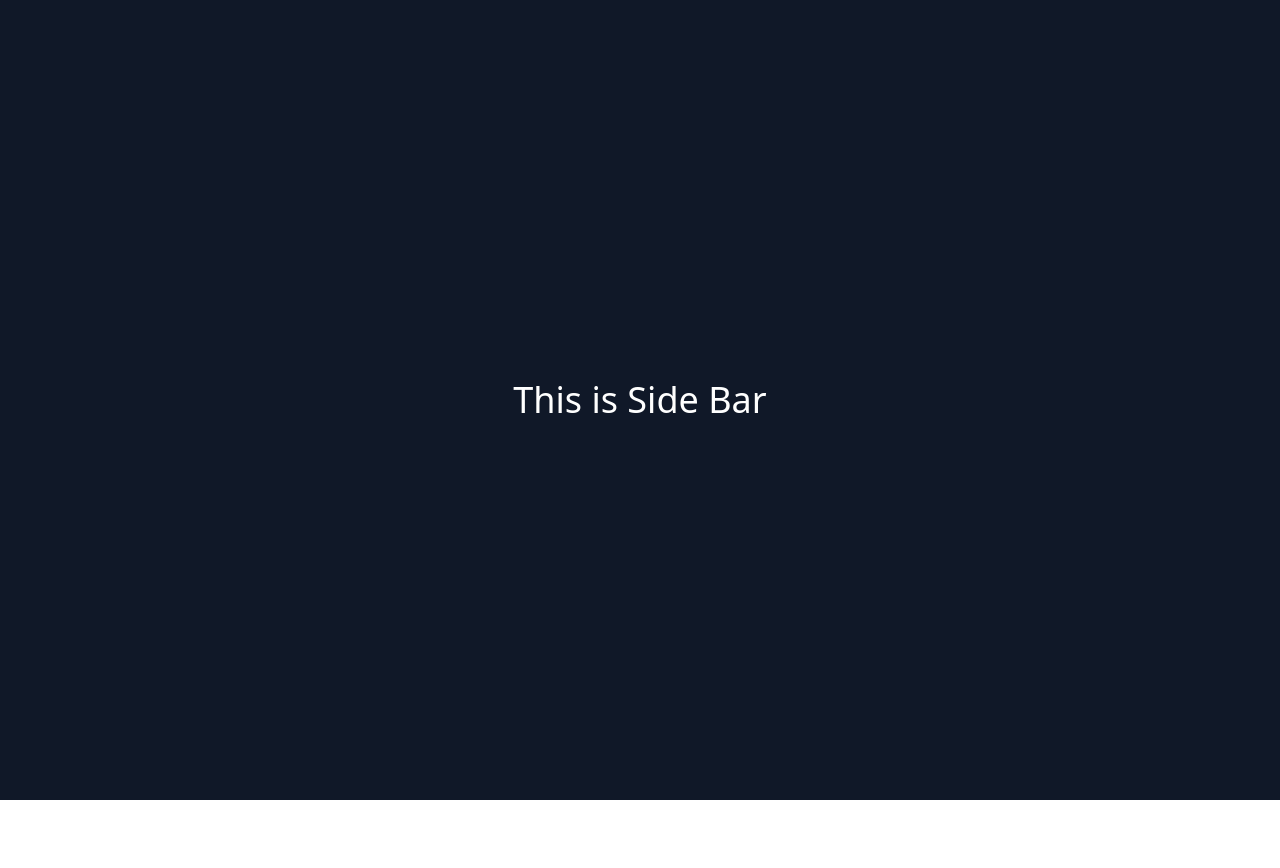
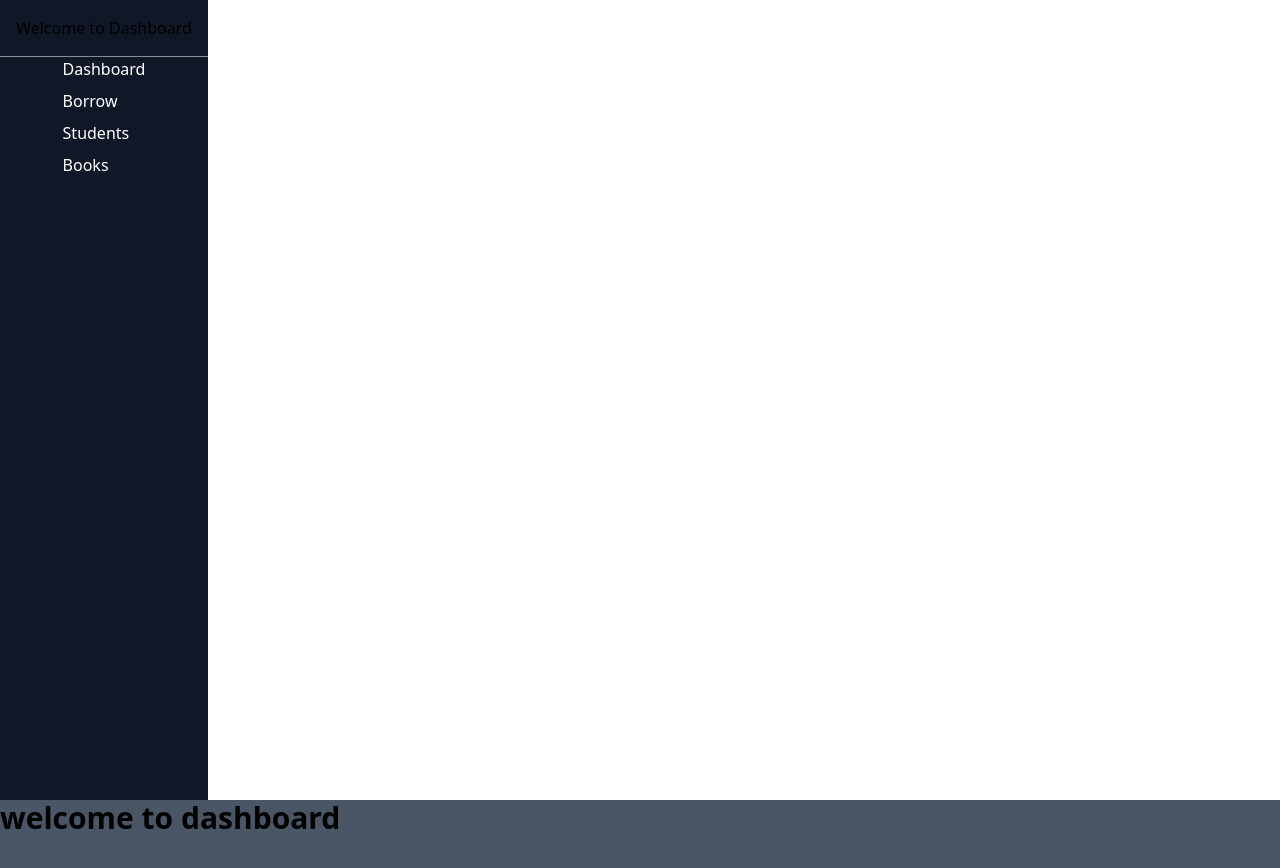
Before and after one commit to neathcmd/Library-Management-System, a Vue app: page / in a window 1280 px wide. Shown: the top 868 px of the page. Before the commit the page ends 800 px from the top, so only its background shows below. Built offline with nearby package versions, Linux system fonts and the light colour scheme.

Commit message:
create side bar

```diff
--- a/index.html
+++ b/index.html
@@ -1,4 +1,4 @@
-<!doctype html>
+<!DOCTYPE html>
 <html lang="en">
   <head>
     <meta charset="UTF-8" />
@@ -8,6 +8,6 @@
   </head>
   <body>
     <div id="app"></div>
-    <script type="module" src="/src/main.ts"></script>
+    <script type="module" src="/src/main.js"></script>
   </body>
 </html>
--- a/package.json
+++ b/package.json
@@ -11,7 +11,8 @@
   "dependencies": {
     "@tailwindcss/vite": "^4.1.8",
     "tailwindcss": "^4.1.8",
-    "vue": "^3.5.13"
+    "vue": "^3.5.13",
+    "vue-router": "^4.5.1"
   },
   "devDependencies": {
     "@vitejs/plugin-vue": "^5.2.3",
--- a/src/App.vue
+++ b/src/App.vue
@@ -1,7 +1,15 @@
-<script setup lang="ts">
+<script setup>
 import SideBar from "./components/SideBar.vue";
 </script>
 
 <template>
-  <SideBar />
+  <div>
+    <div><SideBar /></div>
+    <nav>
+      <router-link to="/"></router-link>
+      <router-link to="/about"></router-link>
+    </nav>
+
+    <router-view />
+  </div>
 </template>
--- a/src/components/SideBar.vue
+++ b/src/components/SideBar.vue
@@ -1,7 +1,27 @@
+<script setup lang="ts">
+import { ref } from "vue";
+
+const navBarItems = ref([
+  { label: "Dashboard", href: "/" },
+  { label: "Borrow", href: "/borrow" },
+  { label: "Students", href: "/students" },
+  { label: "Books", href: "/books" },
+]);
+</script>
+
 <template>
-  <div class="flex flex-col items-center justify-center h-screen bg-gray-900">
-    <ul>
-      <h1 class="text-white text-4xl">This is Side Bar</h1>
+  <div class="flex flex-col items-center w-52 h-screen bg-gray-900">
+    <div class="border-b border-white/50">
+      <h1 class="p-4">Welcome to Dashboard</h1>
+    </div>
+    <ul class="space-y-2">
+      <li
+        v-for="(item, index) in navBarItems"
+        :key="index"
+        class="text-white hover:underline"
+      >
+        <a :href="item.href">{{ item.label }}</a>
+      </li>
     </ul>
   </div>
 </template>
--- a/src/main.ts
+++ b/src/main.js
@@ -1,5 +1,6 @@
 import { createApp } from "vue";
 import "./style.css";
 import App from "./App.vue";
+import router from "./router/Index.js";
 
-createApp(App).mount("#app");
+createApp(App).use(router).mount("#app");
--- /dev/null
+++ b/src/pages/Dashboard.vue
@@ -0,0 +1,5 @@
+<template>
+  <div class="w-full h-screen bg-gray-600">
+    <h1 class="text-3xl font-bold">welcome to dashboard</h1>
+  </div>
+</template>
--- a/tsconfig.app.json
+++ b/tsconfig.app.json
@@ -11,5 +11,5 @@
     "noFallthroughCasesInSwitch": true,
     "noUncheckedSideEffectImports": true
   },
-  "include": ["src/**/*.ts", "src/**/*.tsx", "src/**/*.vue"]
+  "include": ["src/**/*.ts", "src/**/*.tsx", "src/**/*.vue", "src/main.ts"]
 }
```
Also changed, not shown: src/router/Index.js (added, +16 -0 lines), 1 other file (tests, documents, lock files or other folders).
